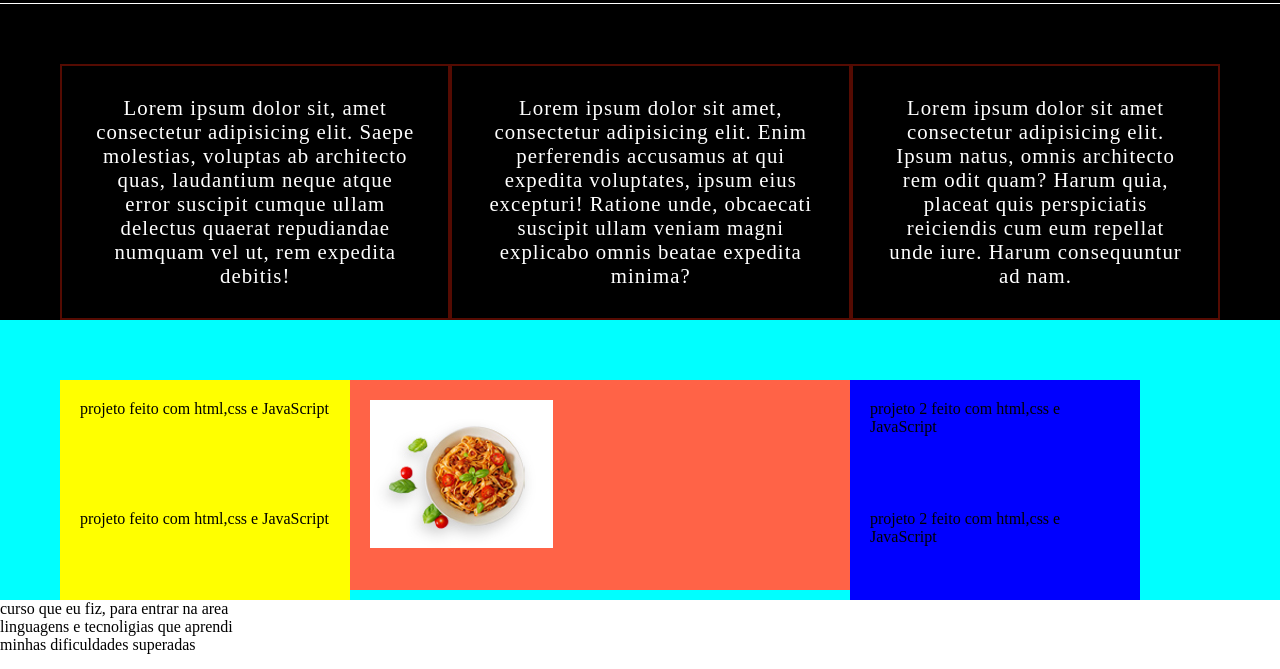
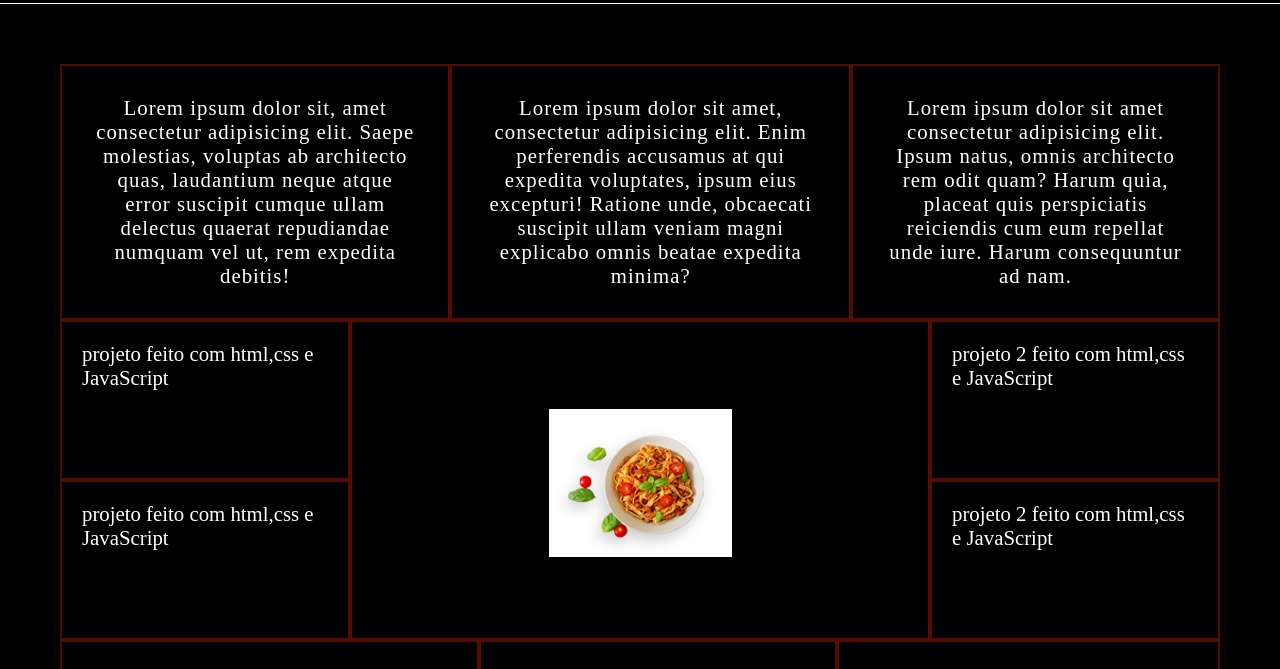
Before and after one commit to kenxavier11/repositorio, a plain HTML site: page index.html in a window 1280 px wide. Shown: the part 96-765 px from the top of the page. Drawn offline with Linux system fonts and the light colour scheme.

Commit message:
estrutura basica do portfolio foi feita

```diff
--- a/index.html
+++ b/index.html
@@ -47,23 +47,24 @@
         </div>
         <div class="conteiner-do-centro">
             <div class="projeto">
-                <div class="conteiner-projeto">projeto feito com html,css e JavaScript</div>
-                <div class="conteiner-projeto">projeto feito com html,css e JavaScript</div>
+                <div class="conteiner-projeto"><p>projeto feito com html,css e JavaScript</p></div>
+                <div class="conteiner-projeto"><p>projeto feito com html,css e JavaScript</p></div>
             </div>
             <div class="conteiner-minha-foto">
-                <div class="foto">
+                <picture>
                     <img src="src/img/pratos-prontos.png" alt="foto-minha">
-                </div>
+                </picture>
+
             </div>
             <div class="projeto">
-                <div class="conteiner-projeto-2">projeto 2 feito com html,css e JavaScript</div>
-                <div class="conteiner-projeto-2">projeto 2 feito com html,css e JavaScript</div>
+                <div class="conteiner-projeto-2"><p>projeto 2 feito com html,css e JavaScript</p></div>
+                <div class="conteiner-projeto-2"><p>projeto 2 feito com html,css e JavaScript</p></div>
             </div>
         </div>
         <div class="conteiner-de-baixo">
-            <div class="conteiner-skill-dev">curso que eu fiz, para entrar na area</div>
-            <div class="conteiner-skill-dev">linguagens e tecnoligias que aprendi</div>
-            <div class="conteiner-skill-dev">minhas dificuldades superadas</div>
+            <div class="conteiner-skill-dev"><p>Lorem ipsum dolor sit amet consectetur adipisicing elit. Obcaecati tenetur maxime eveniet iusto perspiciatis in nostrum assumenda dignissimos similique quis? Deserunt iure illum nulla fugiat, dolor velit consequuntur rerum aperiam.</p></div>
+            <div class="conteiner-skill-dev"><p>Lorem ipsum dolor sit amet consectetur adipisicing elit. Ea ad tempore veniam soluta officiis, quasi natus dolore deleniti, eos dolorem est quae id illum ab itaque? Provident dolore soluta sequi?</p></div>
+            <div class="conteiner-skill-dev"><p>Lorem ipsum dolor sit amet consectetur adipisicing elit. Fuga, fugiat obcaecati. Unde libero at expedita soluta esse, molestias fugiat fuga numquam incidunt totam enim quam. Saepe architecto ex veritatis quos.</p></div>
         </div>
     </main>
     <section>
--- a/src/css/estilo.css
+++ b/src/css/estilo.css
@@ -5,6 +5,10 @@ html {
 
 body {
     padding-top: 100px;
+}
+p{
+    color: #fff;
+    font-size: 1.3rem;
 }
 
 /* sessao do herder */
@@ -64,42 +68,58 @@ a:hover {
     letter-spacing: 1px;
     height: auto;
 }
-.conteiner-sobre p{
-    font-size: 1.3rem;
-    color: #fff;
-}
 /* sessao main */
 .conteiner-do-centro{
-    background-color: aqua;
+    background-color: #000;
     display: flex;
-    padding: 60px 60px 0 60px;
+    padding: 0px 60px 0 60px;
+    height: auto;
 
 
 }
 .conteiner-projeto{
-    background-color: yellow;
+    background-color: #000;
     width: 290px;
     padding: 20px;
-    height: 110px;
-
+    height: 160px;
+    border: #550b02 solid 2px;;
 
 }
 .conteiner-minha-foto{
-    background-color: tomato;
+    background-color: #000;
     padding: 20px;
-    width: 500px;
-    height: 210px;
-
+    width: 700px;
+    height: 320px;
+    text-align: center;
+    line-height: 420px;
+    border: #550b02 solid 2px;
 
 
 }
 .conteiner-projeto-2{
-    background-color: blue;
+    background-color: #000;
     padding: 20px;
     width: 290px;
-    height: 110px;
+    height: 160px;
+    border: #550b02 solid 2px;
+}
+
+/* sessao skills */
+.conteiner-de-baixo{
+    background-color: #000;
+    padding: 0px 60px 0 60px;
+    display: flex;
 
 }
-.foto{
+.conteiner-skill-dev{
 
+    padding: 30px;
+    border: #550b02 solid 2px;
+    text-align: center;
+    letter-spacing: 1px;
+    height: auto;
 }
+.conteiner-de-baixo p{
+    font-size: 1.3rem;
+    color: #fff;
+}
```
